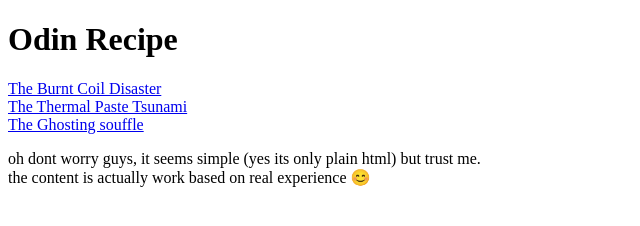
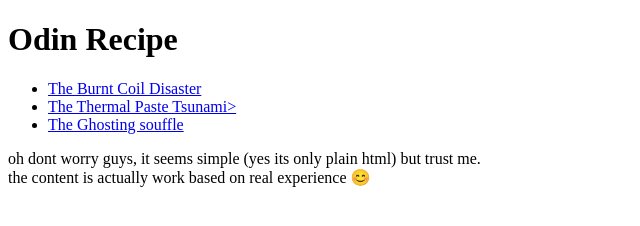
Before and after one commit to hshikz/odin-recipes, a plain HTML site: page index.html in a window 1280 px wide. Shown: the whole page, without its empty margins (0-640 px from the left). Drawn offline with Linux system fonts and the light colour scheme.

Commit message:
changes the code from anchor with <br> attributes to <ul> attributes because its fancy

```diff
--- a/index.html
+++ b/index.html
@@ -7,9 +7,11 @@
 </head>
 <body>
     <h1>Odin Recipe</h1>
-    <a href="./recipes/burnt-coil.html">The Burnt Coil Disaster</a><br>
-    <a href="./recipes/thermal-paste.html">The Thermal Paste Tsunami</a><br>
-    <a href="./recipes/ghosting-souffle.html">The Ghosting souffle</a><br>
+    <ul>
+    <li><a href="./recipes/burnt-coil.html">The Burnt Coil Disaster</a></li>
+    <li><a href="./recipes/thermal-paste.html">The Thermal Paste Tsunami></a></li>
+    <li><a href="./recipes/ghosting-souffle.html">The Ghosting souffle</a></li>
+    </ul>
     <p>oh dont worry guys, it seems simple (yes its only plain html) but trust me.<br>
         the content is actually work based on real experience 😊</p>
 </body>
```
